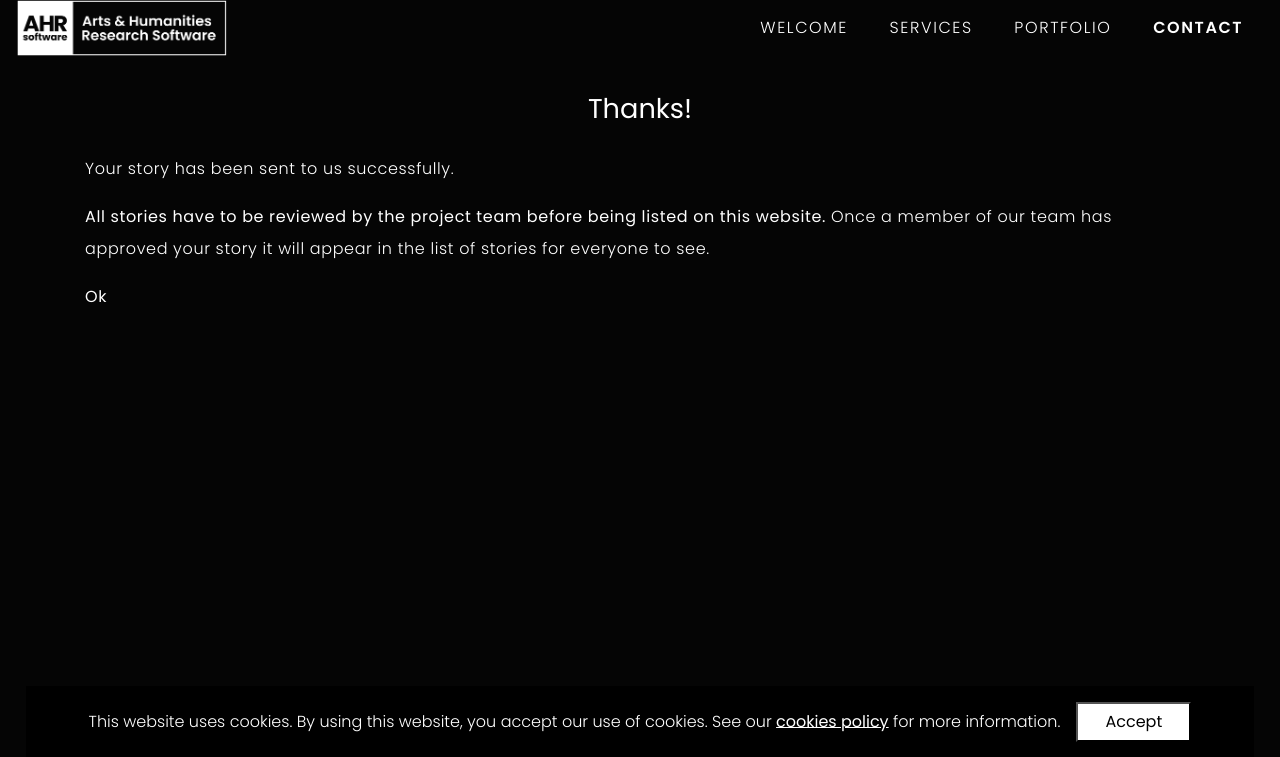
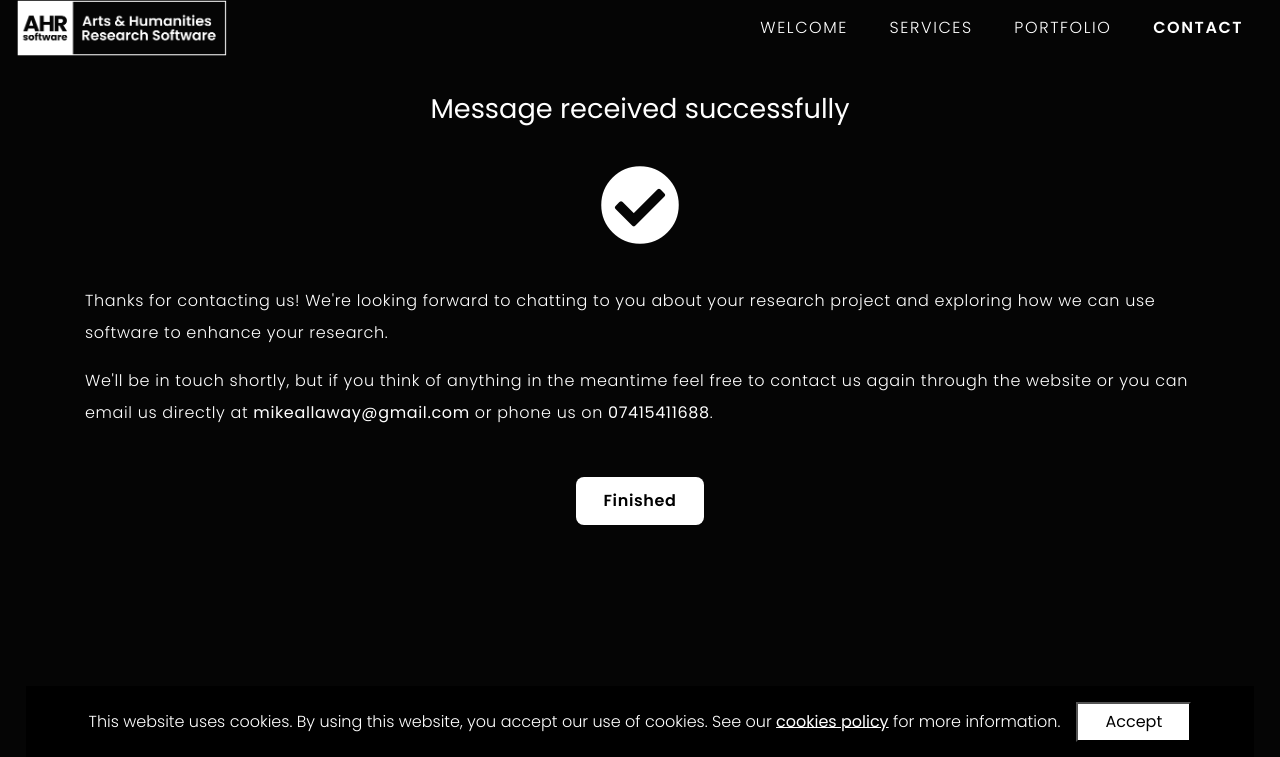
Before and after one commit to ahrsoftware/ahr-website, a Django app: page /contact/success/ in a window 1280 px wide. Shown: the part 16-773 px from the top of the page. Run offline with Django 3.2, Linux system fonts and the light colour scheme; parts of the project's set-up code (start-up, migrations or seed data) failed here and were passed over; some libraries are stand-ins or nearby versions.

Commit message:
refine contact form and success page, as well as adding next up to each page

```diff
--- a/django/core/static/css/custom.css
+++ b/django/core/static/css/custom.css
@@ -387,6 +387,29 @@ button[type='submit']:hover {
     font-size: 0.9rem;
 }
 
+#contact-success-icon {
+    font-size: 5em;
+    display: block;
+    margin: 0.5em auto;
+    text-align: center;
+}
+
+#contact-success-finished {
+    background: white;
+    border-radius: 0.5em;
+    padding: 0.5em 1em;
+    text-align: center;
+    color: black;
+    margin: 3em auto;
+    display: block;
+    width: 8em;
+    font-weight: bold;
+}
+
+#contact-success-finished:hover {
+    text-decoration: none;
+}
+
 
 /* ---------- Footer ---------- */
 
--- a/django/datadriven/admin.py
+++ b/django/datadriven/admin.py
@@ -29,9 +29,9 @@ class MessageAdminView(admin.ModelAdmin):
     """
     Admin for the Message model
     """
-    list_display = ('id', 'meta_created_datetime', 'customer_name', 'customer_email', 'customer_phone', 'message_text_short')
+    list_display = ('id', 'meta_created_datetime', 'customer_name', 'customer_email', 'message_text_short')
     list_display_links = ('id', 'meta_created_datetime')
-    search_fields = ('customer_name', 'customer_email', 'customer_phone', 'message_text' 'admin_notes')
+    search_fields = ('customer_name', 'customer_email','message_text' 'admin_notes')
     readonly_fields = ('meta_created_datetime', 'meta_lastupdated_datetime')
 
 
--- a/django/datadriven/templates/datadriven/contact-success.html
+++ b/django/datadriven/templates/datadriven/contact-success.html
@@ -3,19 +3,18 @@
 
 {% block main %}
 
-    <div class="container">
-
-        <h2>Thanks!</h2>
+<section class="container">
+    <h2>Message received successfully</h2>
+    <i class="fas fa-check-circle" id="contact-success-icon"></i>
     <p>
-            Your story has been sent to us successfully.
+        Thanks for contacting us! We're looking forward to chatting to you about your research project and exploring how we can use software to enhance your research.
     </p>
     <p>
-            <strong>All stories have to be reviewed by the project team before being listed on this website.</strong> Once a member of our team has approved your story it will appear in the list of stories for everyone to see.
+        We'll be in touch shortly, but if you think of anything in the meantime feel free to contact us again through the website or you can email us directly at <a href="mailto:mikeallaway@gmail.com">mikeallaway@gmail.com</a> or phone us on <a href="tel:07415411688">07415411688</a>.
     </p>
     <p>
-            <a href="{% url 'welcome' %}" id="story-create-success-ok">Ok</a>
+        <a href="{% url 'welcome' %}" id="contact-success-finished">Finished</a>
     </p>
-
-    </div>
+</section>
 
 {% endblock %}
```
Also changed, not shown: other parts of django/core/static/css/custom.css (+22 -22 lines), django/datadriven/forms.py (+5 -15 lines), django/datadriven/models.py (+1 -6 lines), django/datadriven/templates/datadriven/contact.html (+5 -2 lines), django/datadriven/templates/datadriven/portfolio.html (+4 -4 lines), django/datadriven/templates/datadriven/services.html (+4 -4 lines), django/general/templates/general/welcome.html (+4 -6 lines), django/datadriven/migrations/0001_initial.py. Lines whose indentation alone changed are shown as unchanged.
